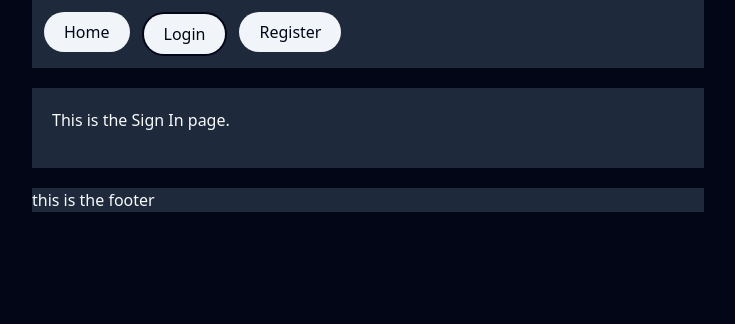
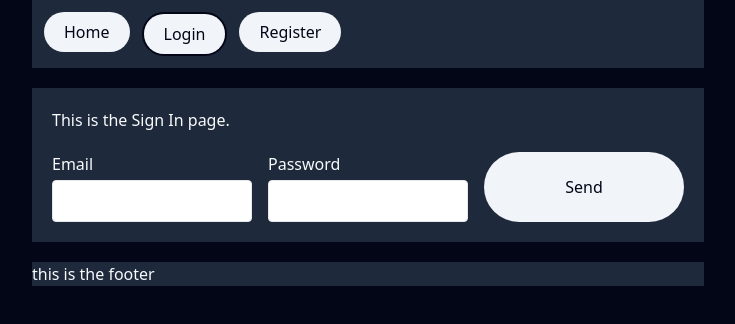
Before and after one commit to Evyats/Evernote-Frontend, a React (Vite) app in the folder frontend-1/: page /sign-in in a window 1280 px wide. Shown: the top 324 px of the page, without its empty margins (272-1007 px from the left). Built offline with nearby package versions, Linux system fonts and the light colour scheme; no server answers.

Commit message:
adding sign in functionality

```diff
--- a/frontend-1/package.json
+++ b/frontend-1/package.json
@@ -10,6 +10,7 @@
     "preview": "vite preview"
   },
   "dependencies": {
+    "@tanstack/react-query": "^5.90.19",
     "react": "^19.2.0",
     "react-dom": "^19.2.0",
     "react-router-dom": "^7.12.0"
--- a/frontend-1/src/main.tsx
+++ b/frontend-1/src/main.tsx
@@ -6,8 +6,11 @@ import Layout from './Layout.tsx';
 import HomePage from './pages/HomePage.tsx';
 import SignInPage from './pages/SignInPage.tsx';
 import SignUpPage from './pages/SignUpPage.tsx';
+import { QueryClient, QueryClientProvider } from '@tanstack/react-query';
 
 
+
+const queryClient = new QueryClient()
 const router = createBrowserRouter([
   {
     element: <Layout />,
@@ -31,7 +34,9 @@ const router = createBrowserRouter([
 
 createRoot(document.getElementById('root')!).render(
   <StrictMode>
-    {/* <App /> */}
-    <RouterProvider router={router} />
-  </StrictMode>,
+    <QueryClientProvider client={queryClient}>
+      {/* <App /> */}
+      <RouterProvider router={router} />
+    </QueryClientProvider>
+  </StrictMode>
 )
--- a/frontend-1/src/pages/SignInPage.tsx
+++ b/frontend-1/src/pages/SignInPage.tsx
@@ -1,7 +1,58 @@
+import { useQuery } from "@tanstack/react-query"
+import { useState } from "react"
+
+
 export default function SignInPage() {
+
+  const [emailInput, setEmailInput] = useState<string>("")
+  const [passwordInput, setPasswordInput] = useState<string>("")
+
+
+
+  const fetchHealth = async () => {
+    const result = await fetch("https://localhost:8123/health")
+    if (!result.ok) {
+      throw new Error("Backend is not reachable")
+    }
+    return result.json() as Promise<{ status: string }>
+  }
+
+  const { data, isFetching, isError, error, refetch } = useQuery({
+    queryKey: ["health"],
+    queryFn: fetchHealth,
+    retry: 0,
+  })
+
+
+
+
+  async function handleSubmit(event: React.FormEvent<HTMLFormElement>) {
+    event.preventDefault();
+    refetch()
+    console.log(data)
+  }
+
   return (
-    <div className="p-5">
-      This is the Sign In page.
+    <div className="p-5 flex flex-col gap-5">
+      <div>
+        This is the Sign In page.
+      </div>
+
+      <form className="grid grid-cols-3 gap-4" onSubmit={handleSubmit}>
+        <label className="flex flex-col gap-1">
+          <span>Email</span>
+          <input className="border p-2 text-slate-950 rounded" onChange={(e) => setEmailInput(e.target.value)} />
+        </label>
+
+        <label className="flex flex-col gap-1">
+          <span>Password</span>
+          <input className="border p-2 text-slate-950 rounded" type="password" onChange={(e) => setPasswordInput(e.target.value)} />
+        </label>
+
+        <button className="rounded-full bg-slate-100 px-5 py-2 text-slate-950 transition hover:bg-white">Send</button>
+      </form>
+
+
     </div>
   )
 }
```
Also changed, not shown: 1 other file (tests, documents, lock files or other folders).
